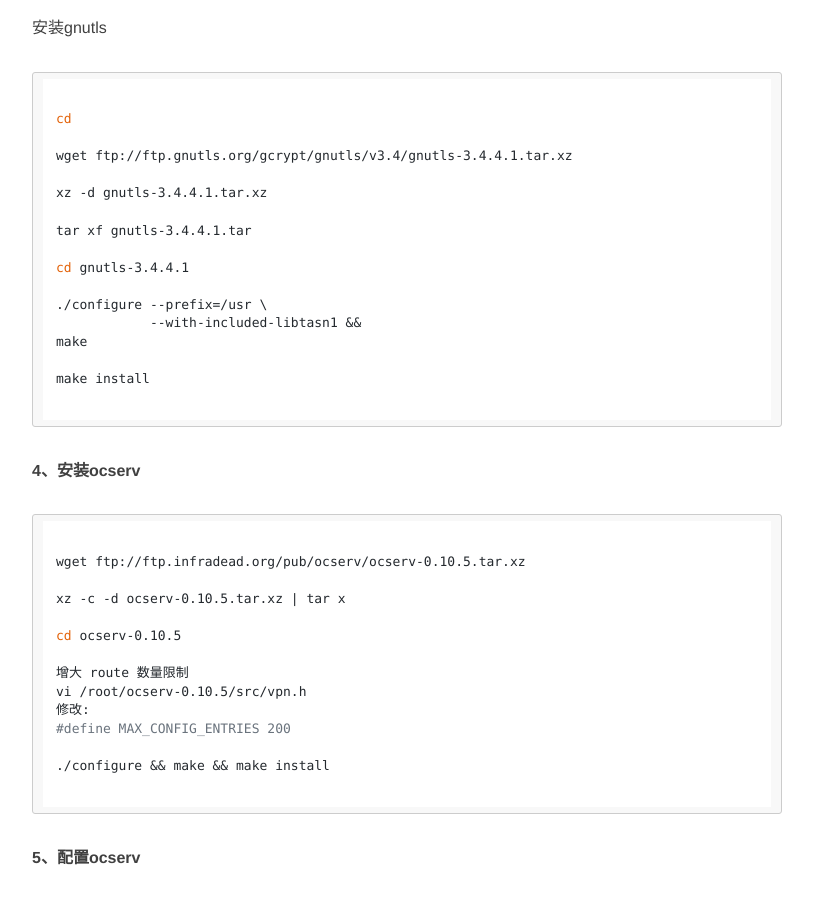
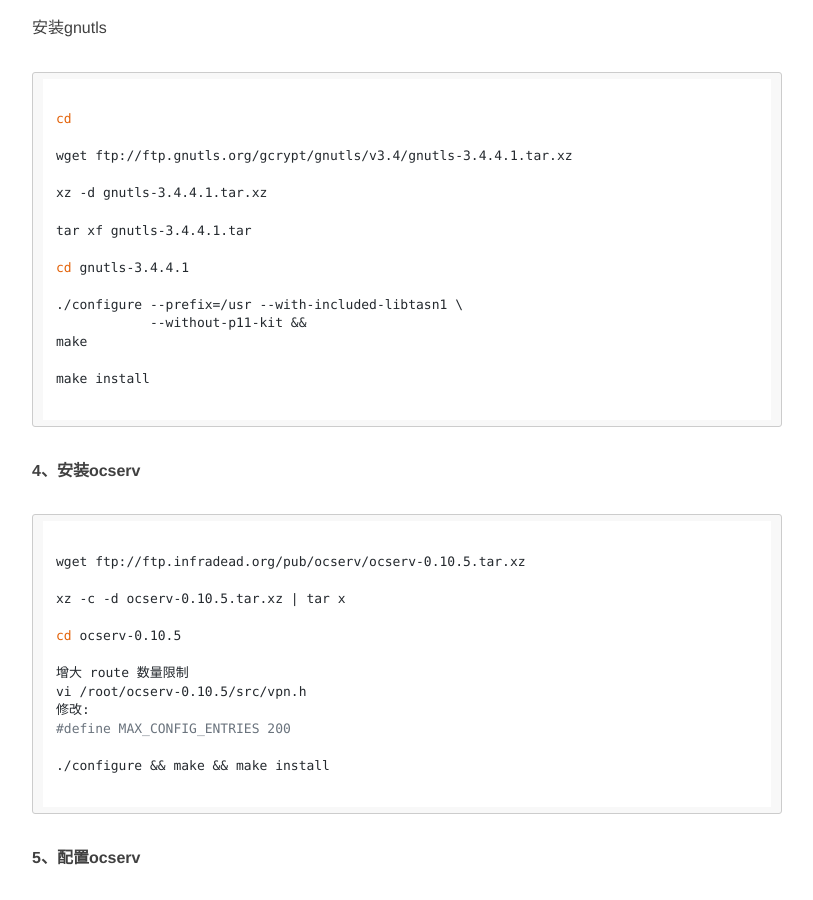
Before and after one commit to EwanZhang/EwanZhang, a Jekyll site: the page built from _posts/2015-07-04-centos6配置anyconnect.md, in a window 1280 px wide and 900 px high, scrolled down 1561 px. Shown: the whole window, without its empty margins (233-1046 px from the left). Built offline with Jekyll 4.4.1, drawn with Linux system fonts in a browser that asks for light colours; nearby versions of some CDN libraries; comment, search, counter and statistics services are not loaded.

Commit message:
Update 2015-07-04-centos6配置anyconnect.md

```diff
--- a/_posts/2015-07-04-centos6配置anyconnect.md
+++ b/_posts/2015-07-04-centos6配置anyconnect.md
@@ -79,8 +79,8 @@ tar xf gnutls-3.4.4.1.tar
 
 cd gnutls-3.4.4.1
 
-./configure --prefix=/usr \
-            --with-included-libtasn1 &&
+./configure --prefix=/usr --with-included-libtasn1 \
+            --without-p11-kit &&
 make
 
 make install
```
